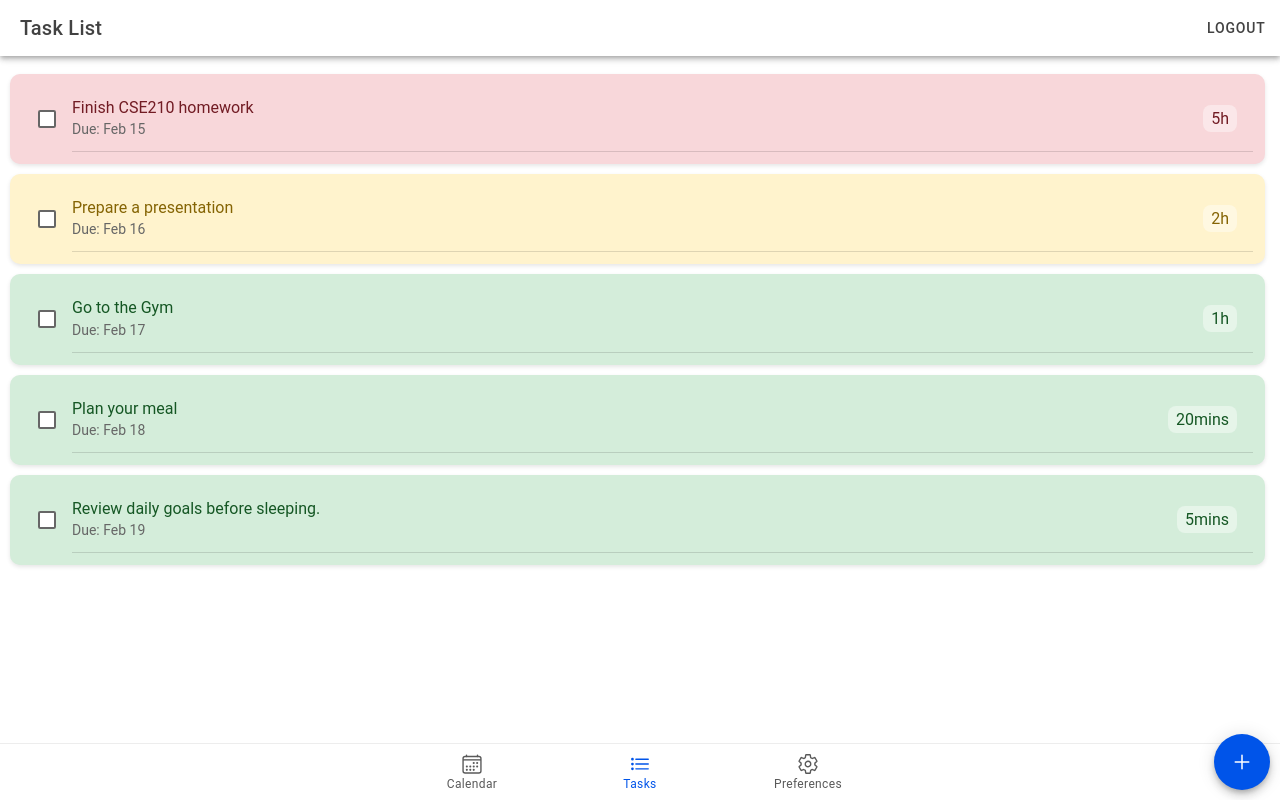
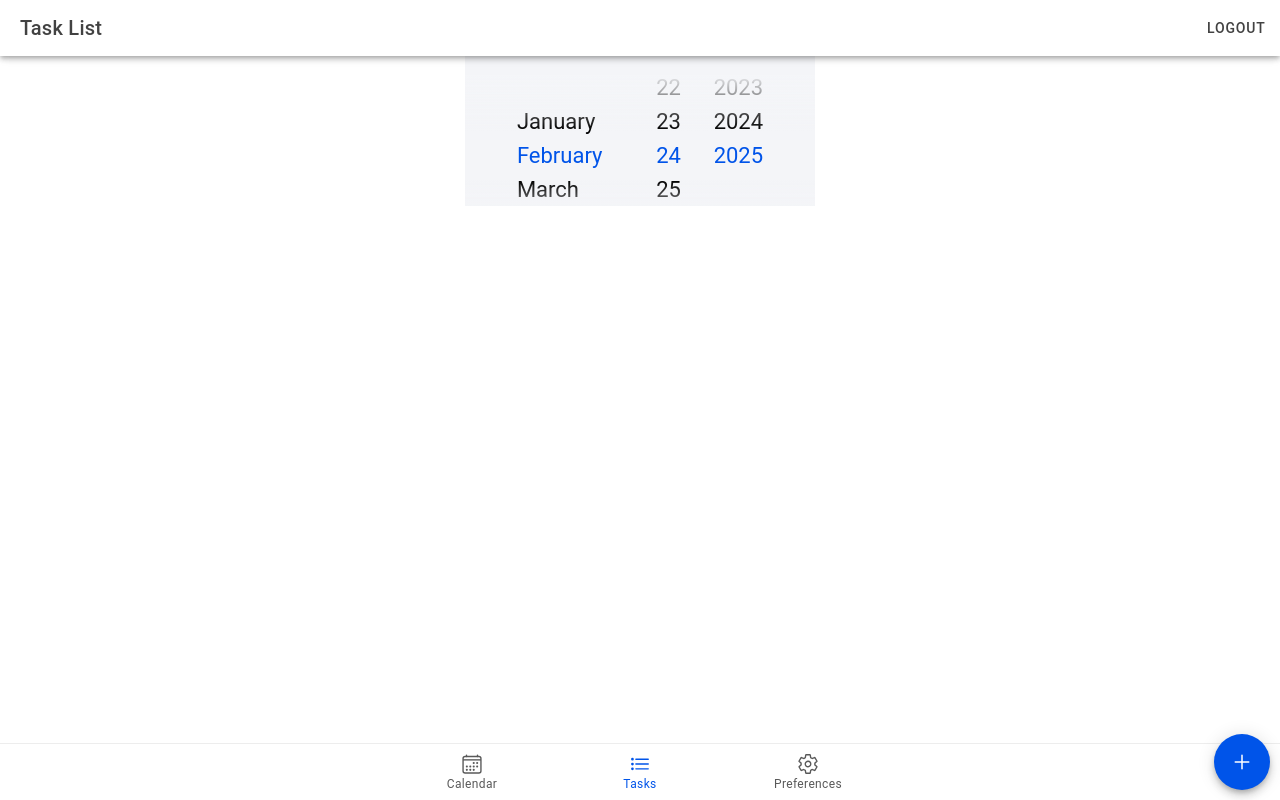
Before and after one commit to carmendyck/cse210-team7, a React (Vite) app in the folder frontend/: page /tasklist in a window 1280 px wide. Built offline with nearby package versions, Linux system fonts and the light colour scheme; sample sign-in values are in the browser's storage.

Commit message:
Add the date selection feature

```diff
--- a/frontend/src/pages/TaskList.css
+++ b/frontend/src/pages/TaskList.css
@@ -84,3 +84,16 @@ ion-button[slot="end"] {
     right: 20px;
     border-radius: 50%;
 }
+
+.centered-datetime-item {
+    display: flex;
+    justify-content: center;
+  }
+
+
+.my-datetime {
+max-height: 150px;
+width: 100%;
+text-align: center;
+margin: 0 auto;
+}
--- a/frontend/src/pages/TaskList.tsx
+++ b/frontend/src/pages/TaskList.tsx
@@ -9,12 +9,36 @@ import {
   IonList,
   IonItem,
   IonLabel,
-  IonCheckbox
+  IonCheckbox,
+  IonDatetime
 } from '@ionic/react';
 import { useState } from 'react';
 import { useHistory } from "react-router-dom";
 import { useAuth } from "../context/AuthContext";
+import { DatetimeChangeEventDetail, IonDatetimeCustomEvent } from "@ionic/core";
 import './TaskList.css';
+
+const monthMap: Record<string, string> = {
+  Jan: "01",
+  Feb: "02",
+  Mar: "03",
+  Apr: "04",
+  May: "05",
+  Jun: "06",
+  Jul: "07",
+  Aug: "08",
+  Sep: "09",
+  Oct: "10",
+  Nov: "11",
+  Dec: "12",
+};
+
+function parseDueDate(dueDate: string) {
+  const [monthAbbr, day] = dueDate.split(" ");
+  const month = monthMap[monthAbbr] || "01";
+  const dayPadded = day.padStart(2, "0");
+  return `2025-${month}-${dayPadded}`;
+}
 
 const initialTasks = [
   { id: 1, title: "Finish CSE210 homework", duration: "5h", dueDate: "Feb 15", category: "study", color: "red" },
@@ -26,6 +50,10 @@ const initialTasks = [
 
 const TaskList: React.FC = () => {
   const [tasks, setTasks] = useState(initialTasks);
+  const [selectedDate, setSelectedDate] = useState<string>(() => {
+    const now = new Date();
+    return now.toISOString().split('T')[0]; // e.g. "2025-02-23"
+  });
   const history = useHistory();
   const { logout } = useAuth();
 
@@ -44,6 +72,17 @@ const TaskList: React.FC = () => {
     history.push('/login');
   };
 
+  const handleDateChange = (e: IonDatetimeCustomEvent<DatetimeChangeEventDetail>) => {
+    const value = e.detail.value;
+    if (typeof value === "string") {
+      const dateOnly = value.split('T')[0]; // "YYYY-MM-DD"
+      setSelectedDate(dateOnly);
+      console.log("Selected date: ", dateOnly);
+    }
+  };
+
+  const filteredTasks = tasks.filter(task => parseDueDate(task.dueDate) === selectedDate);
+
 return (
   <IonPage>
     <IonHeader>
@@ -54,10 +93,27 @@ const TaskList: React.FC = () => {
         </IonButtons>
       </IonToolbar>
     </IonHeader>
+
     <IonContent fullscreen>
+
+      <IonItem lines="none" className="centered-datetime-item">
+        <IonDatetime
+          presentation="date"
+          preferWheel={true}
+          mode="ios"
+          value={selectedDate}
+          onIonChange={handleDateChange}
+          className="my-datetime"
+        />
+      </IonItem>
+
       <IonList>
-          {tasks.map((task) => (
-            <IonItem key={task.id} className={`task-item ${task.color}`} onClick={() => selectTask(task.id)}>
+        {filteredTasks.map((task) => (
+          <IonItem
+            key={task.id}
+            className={`task-item ${task.color}`}
+            onClick={() => selectTask(task.id)}
+          >
             <IonCheckbox
               slot="start"
               onClick={(e) => e.stopPropagation()}
@@ -71,6 +127,7 @@ const TaskList: React.FC = () => {
           </IonItem>
         ))}
       </IonList>
+
     </IonContent>
   </IonPage>
 );
```
Lines whose indentation alone changed are shown as unchanged.
